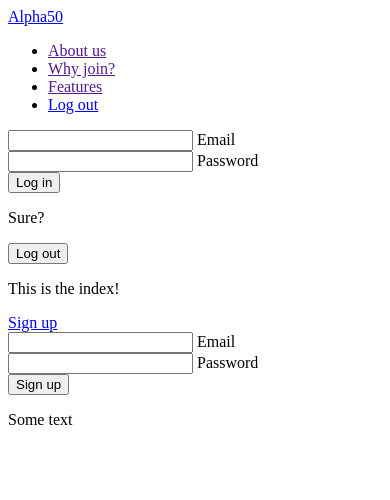
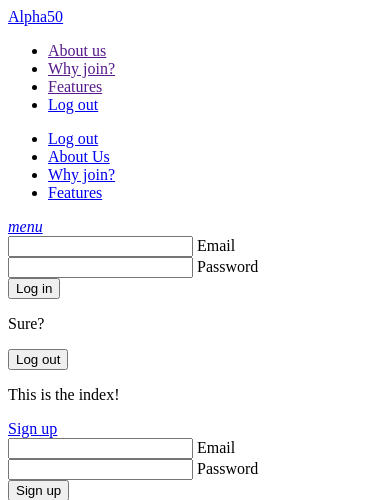
Before and after one commit to jhosoume/alpha50, a PHP site: template app/views/index.php in a window 390 px wide. Shown: the top 500 px of the page. Run offline with PHP 8.4, Linux system fonts and the light colour scheme; the template is opened without the code that fills it, so the values that code supplies are empty; the visitor is signed in with stand-in values (Sample User, id 1).

Commit message:
Added slide nav for mobile view

```diff
--- a/app/views/layouts/header.php
+++ b/app/views/layouts/header.php
@@ -12,6 +12,17 @@
           echo('<li><a href="#user-log-in" class="btn modal-trigger">Log in</a></li>');
         } ?>
       </ul>
+      <ul id="slide-out" class="side-nav">
+        <?php if ($_SESSION['user_id']) {
+            echo('<li><a href="#user-log-out" class="btn modal-trigger">Log out</a></li>');
+          } else {
+            echo('<li><a href="#user-log-in" class="btn modal-trigger">Log in</a></li>');
+          } ?>
+        <li><a href="#!">About Us</a></li>
+        <li><a href="#!">Why join?</a></li>
+        <li><a href="#!">Features</a></li>
+      </ul>
+      <a href="#" data-activates="slide-out" class="button-collapse trigger-side-nav"><i class="material-icons">menu</i></a>
 
     </div>
   </nav>
--- a/public/js/application.js
+++ b/public/js/application.js
@@ -1,3 +1,4 @@
 $(function() {
   $('.modal-trigger').leanModal();
+  $('.trigger-side-nav').sideNav();
 })
```
